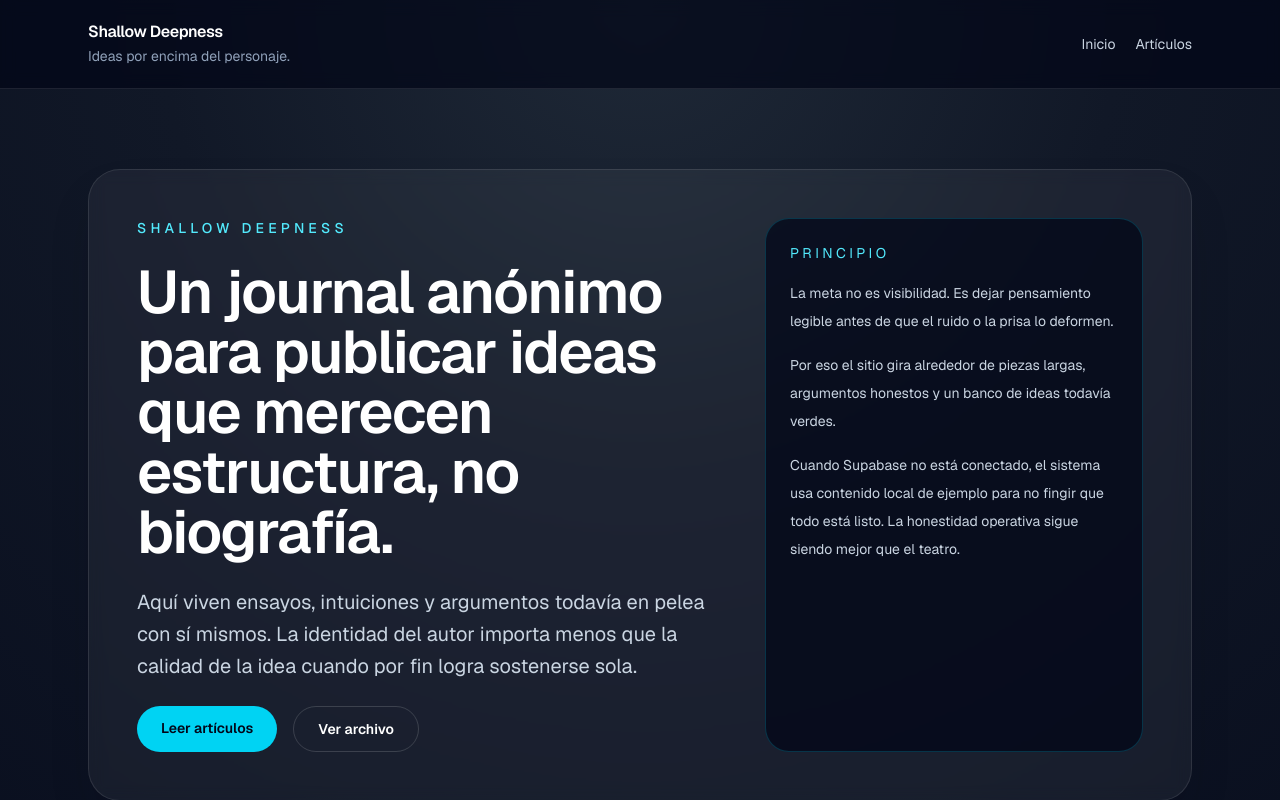
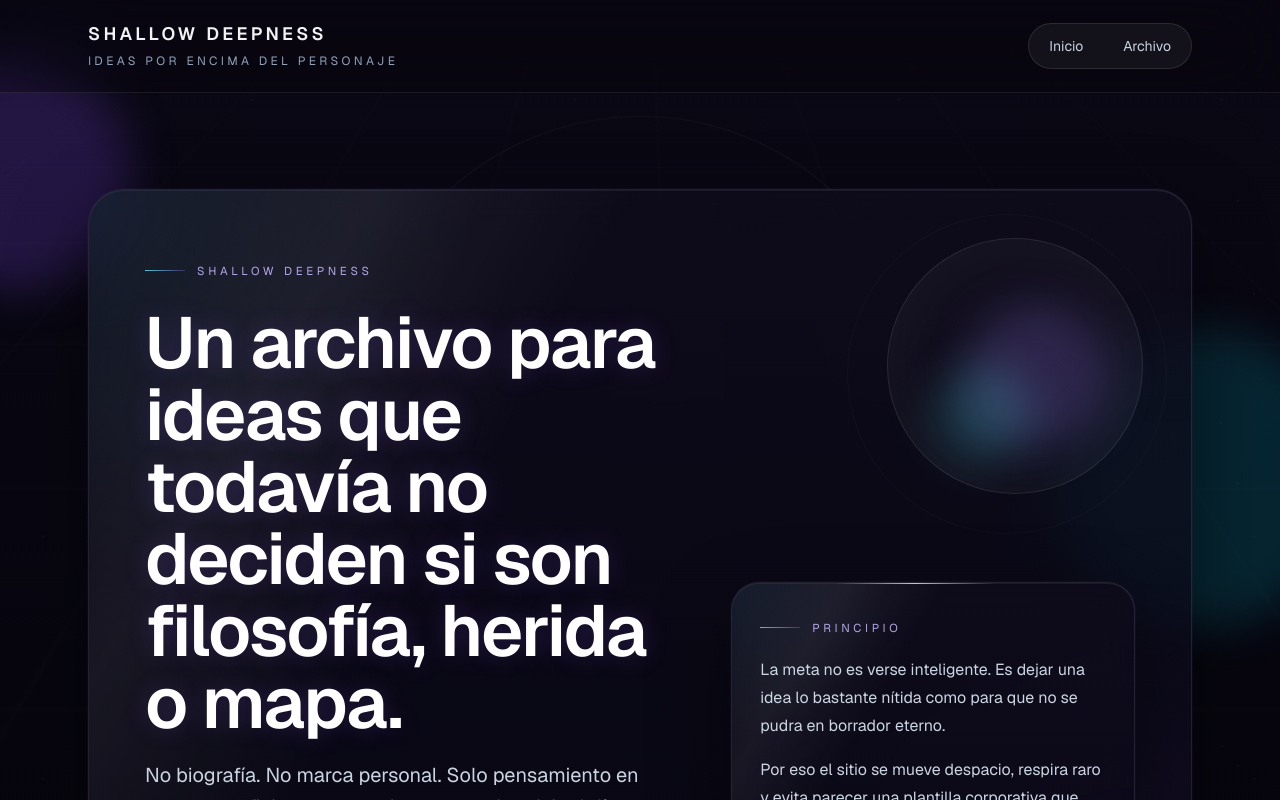
Before and after one commit to CinderelaOfRivia/shallow-deepness, a Next.js app: page / in a window 1280 px wide. Shown: the top 800 px of the page. Built offline with nearby package versions, Linux system fonts and the light colour scheme; no server answers; the database is empty.

Commit message:
fix studio auth flow

```diff
--- a/src/app/globals.css
+++ b/src/app/globals.css
@@ -1,8 +1,14 @@
 @import "tailwindcss";
 
 :root {
-  --background: #020617;
-  --foreground: #f8fafc;
+  --background: #04030a;
+  --foreground: #f6f3ff;
+  --panel: rgba(13, 12, 24, 0.66);
+  --panel-strong: rgba(9, 8, 18, 0.86);
+  --border: rgba(255, 255, 255, 0.1);
+  --violet: #8b5cf6;
+  --cyan: #67e8f9;
+  --rose: #fb7185;
 }
 
 @theme inline {
@@ -21,10 +27,219 @@ html {
 }
 
 body {
-  background: var(--background);
+  min-height: 100vh;
+  background:
+    radial-gradient(circle at 15% 20%, rgba(139, 92, 246, 0.18), transparent 0 28%),
+    radial-gradient(circle at 85% 18%, rgba(103, 232, 249, 0.15), transparent 0 22%),
+    radial-gradient(circle at 50% 78%, rgba(251, 113, 133, 0.11), transparent 0 24%),
+    linear-gradient(180deg, #0a0814 0%, #06050d 45%, #020208 100%);
   color: var(--foreground);
+  overflow-x: hidden;
+}
+
+body::before,
+body::after {
+  content: "";
+  position: fixed;
+  inset: 0;
+  pointer-events: none;
+  z-index: -1;
+}
+
+body::before {
+  background:
+    linear-gradient(rgba(255, 255, 255, 0.03) 1px, transparent 1px),
+    linear-gradient(90deg, rgba(255, 255, 255, 0.03) 1px, transparent 1px);
+  background-size: 72px 72px;
+  mask-image: radial-gradient(circle at center, black 35%, transparent 85%);
+  opacity: 0.18;
+  transform: perspective(1200px) rotateX(74deg) scale(1.5) translateY(16%);
+  transform-origin: center top;
+}
+
+body::after {
+  opacity: 0.08;
+  background-image:
+    radial-gradient(circle at 20% 20%, rgba(255,255,255,0.7) 0 1px, transparent 1px),
+    radial-gradient(circle at 80% 30%, rgba(255,255,255,0.6) 0 1px, transparent 1px),
+    radial-gradient(circle at 40% 70%, rgba(255,255,255,0.55) 0 1px, transparent 1px),
+    radial-gradient(circle at 65% 60%, rgba(255,255,255,0.55) 0 1px, transparent 1px);
+  background-size: 240px 240px, 320px 320px, 280px 280px, 360px 360px;
+  animation: drift-stars 24s linear infinite;
 }
 
 ::selection {
-  background: rgba(34, 211, 238, 0.35);
+  background: rgba(139, 92, 246, 0.35);
+  color: white;
 }
+
+@keyframes drift-stars {
+  0% {
+    transform: translate3d(0, 0, 0) scale(1);
+  }
+  50% {
+    transform: translate3d(0, 14px, 0) scale(1.02);
+  }
+  100% {
+    transform: translate3d(0, 0, 0) scale(1);
+  }
+}
+
+@keyframes float-slow {
+  0%, 100% {
+    transform: translate3d(0, 0, 0) scale(1);
+  }
+  50% {
+    transform: translate3d(0, -18px, 0) scale(1.04);
+  }
+}
+
+@keyframes pulse-halo {
+  0%, 100% {
+    opacity: 0.42;
+    transform: scale(1);
+  }
+  50% {
+    opacity: 0.78;
+    transform: scale(1.08);
+  }
+}
+
+@keyframes shimmer-line {
+  0% {
+    transform: translateX(-140%);
+  }
+  100% {
+    transform: translateX(220%);
+  }
+}
+
+@keyframes grain {
+  0%, 100% { transform: translate(0, 0); }
+  20% { transform: translate(-1%, 1%); }
+  40% { transform: translate(1%, -1%); }
+  60% { transform: translate(-0.5%, 0.5%); }
+  80% { transform: translate(0.5%, -0.5%); }
+}
+
+.ambient-orb {
+  position: absolute;
+  border-radius: 9999px;
+  filter: blur(22px);
+  animation: float-slow 13s ease-in-out infinite;
+}
+
+.glass-panel {
+  position: relative;
+  overflow: hidden;
+  border: 1px solid rgba(255, 255, 255, 0.1);
+  background: linear-gradient(180deg, rgba(15, 12, 28, 0.78), rgba(9, 8, 20, 0.7));
+  box-shadow:
+    inset 0 1px 0 rgba(255, 255, 255, 0.06),
+    0 30px 80px rgba(0, 0, 0, 0.45),
+    0 0 0 1px rgba(139, 92, 246, 0.06);
+  backdrop-filter: blur(20px);
+}
+
+.glass-panel::before {
+  content: "";
+  position: absolute;
+  inset: 0;
+  background:
+    linear-gradient(120deg, transparent 0%, rgba(255,255,255,0.08) 18%, transparent 36%),
+    radial-gradient(circle at top left, rgba(103, 232, 249, 0.1), transparent 28%),
+    radial-gradient(circle at bottom right, rgba(139, 92, 246, 0.12), transparent 34%);
+  opacity: 0.8;
+  pointer-events: none;
+}
+
+.glass-panel::after {
+  content: "";
+  position: absolute;
+  top: 0;
+  left: -20%;
+  width: 40%;
+  height: 1px;
+  background: linear-gradient(90deg, transparent, rgba(255,255,255,0.75), transparent);
+  animation: shimmer-line 9s ease-in-out infinite;
+  pointer-events: none;
+}
+
+.grain-overlay {
+  position: relative;
+}
+
+.grain-overlay::after {
+  content: "";
+  position: absolute;
+  inset: -50%;
+  opacity: 0.06;
+  background-image:
+    radial-gradient(circle, rgba(255,255,255,0.35) 0.7px, transparent 0.9px);
+  background-size: 16px 16px;
+  animation: grain 0.45s steps(2) infinite;
+  pointer-events: none;
+}
+
+.text-glow {
+  text-shadow: 0 0 24px rgba(139, 92, 246, 0.22);
+}
+
+.section-eyebrow {
+  display: inline-flex;
+  align-items: center;
+  gap: 0.75rem;
+  text-transform: uppercase;
+  letter-spacing: 0.32em;
+  font-size: 0.72rem;
+  color: rgba(196, 181, 253, 0.9);
+}
+
+.section-eyebrow::before {
+  content: "";
+  width: 2.5rem;
+  height: 1px;
+  background: linear-gradient(90deg, rgba(103, 232, 249, 0.8), rgba(139, 92, 246, 0.3));
+}
+
+.depth-ring {
+  position: absolute;
+  border-radius: 9999px;
+  border: 1px solid rgba(255,255,255,0.08);
+  box-shadow: inset 0 0 30px rgba(255,255,255,0.03);
+}
+
+.depth-ring--pulse {
+  animation: pulse-halo 8s ease-in-out infinite;
+}
+
+.prose-deep {
+  color: rgb(226 232 240);
+}
+
+.prose-deep h1,
+.prose-deep h2,
+.prose-deep h3,
+.prose-deep strong {
+  color: white;
+}
+
+.prose-deep p,
+.prose-deep li,
+.prose-deep blockquote {
+  color: rgb(203 213 225);
+}
+
+.prose-deep blockquote {
+  border-left: 1px solid rgba(139, 92, 246, 0.5);
+  padding-left: 1rem;
+  font-style: italic;
+}
+
+.prose-deep hr {
+  border-color: rgba(255,255,255,0.08);
+}
+
+.prose-deep a {
+  color: rgb(196 181 253);
+}
--- a/src/app/page.tsx
+++ b/src/app/page.tsx
@@ -9,32 +9,50 @@ export default async function HomePage() {
   const [featured, ...rest] = articles;
 
   return (
-    <div className="mx-auto flex max-w-6xl flex-col gap-20 px-6 py-16 sm:py-20">
-      <section className="grid gap-10 rounded-[2rem] border border-white/10 bg-white/5 p-8 shadow-2xl shadow-slate-950/20 backdrop-blur lg:grid-cols-[1.4fr_0.9fr] lg:p-12">
-        <div className="space-y-6">
-          <p className="text-sm font-medium uppercase tracking-[0.3em] text-cyan-300">Shallow Deepness</p>
-          <h1 className="max-w-4xl text-4xl font-semibold tracking-tight text-white sm:text-6xl">
-            Un journal anónimo para publicar ideas que merecen estructura, no biografía.
+    <div className="mx-auto flex max-w-6xl flex-col gap-20 px-6 py-16 sm:py-24">
+      <section className="glass-panel grain-overlay relative overflow-hidden rounded-[2.25rem] px-7 py-10 sm:px-10 sm:py-14 lg:px-14 lg:py-16">
+        <div className="absolute inset-y-0 right-0 hidden w-[42%] lg:block">
+          <div className="absolute right-12 top-12 h-64 w-64 rounded-full border border-white/10 bg-white/[0.02] shadow-[inset_0_0_80px_rgba(255,255,255,0.04)]" />
+          <div className="depth-ring depth-ring--pulse absolute right-6 top-6 h-80 w-80 opacity-50" />
+          <div className="ambient-orb right-20 top-28 h-36 w-36 bg-violet-400/20" />
+          <div className="ambient-orb right-40 top-44 h-24 w-24 bg-cyan-300/20 [animation-delay:-4s]" />
+        </div>
+
+        <div className="relative z-10 grid gap-10 lg:grid-cols-[1.15fr_0.85fr] lg:items-end">
+          <div className="space-y-7">
+            <p className="section-eyebrow">Shallow Deepness</p>
+            <div className="space-y-5">
+              <h1 className="text-glow max-w-4xl text-5xl font-semibold tracking-tight text-white sm:text-6xl lg:text-7xl">
+                Un archivo para ideas que todavía no deciden si son filosofía, herida o mapa.
               </h1>
               <p className="max-w-3xl text-lg leading-8 text-slate-300 sm:text-xl">
-            Aquí viven ensayos, intuiciones y argumentos todavía en pelea con sí mismos. La identidad del autor importa menos que la calidad de la idea cuando por fin logra sostenerse sola.
+                No biografía. No marca personal. Solo pensamiento en proceso, suficientemente claro para sobrevivir al día siguiente y suficientemente extraño para merecer haber sido escrito.
               </p>
-          <div className="flex flex-wrap gap-4">
-            <Link href="/articulos" className="rounded-full bg-cyan-400 px-6 py-3 text-sm font-semibold text-slate-950 transition hover:bg-cyan-300">
-              Leer artículos
+            </div>
+
+            <div className="flex flex-wrap gap-4 pt-2">
+              <Link
+                href="/articulos"
+                className="rounded-full bg-gradient-to-r from-violet-400 via-fuchsia-400 to-cyan-300 px-6 py-3 text-sm font-semibold text-slate-950 shadow-[0_10px_35px_rgba(139,92,246,0.35)] transition hover:scale-[1.02]"
+              >
+                Entrar al archivo
               </Link>
-            <Link href="/articulos" className="rounded-full border border-white/15 px-6 py-3 text-sm font-semibold text-white transition hover:bg-white/10">
-              Ver archivo
+              <Link
+                href="/articulos"
+                className="rounded-full border border-white/12 bg-white/[0.04] px-6 py-3 text-sm font-semibold text-white transition hover:bg-white/[0.08]"
+              >
+                Leer lo último
               </Link>
             </div>
           </div>
 
-        <div className="rounded-[1.5rem] border border-cyan-400/20 bg-slate-950/70 p-6">
-          <p className="text-sm uppercase tracking-[0.25em] text-cyan-300">Principio</p>
-          <div className="mt-4 space-y-4 text-sm leading-7 text-slate-300">
-            <p>La meta no es visibilidad. Es dejar pensamiento legible antes de que el ruido o la prisa lo deformen.</p>
-            <p>Por eso el sitio gira alrededor de piezas largas, argumentos honestos y un banco de ideas todavía verdes.</p>
-            <p>Cuando Supabase no está conectado, el sistema usa contenido local de ejemplo para no fingir que todo está listo. La honestidad operativa sigue siendo mejor que el teatro.</p>
+          <div className="glass-panel rounded-[1.75rem] p-6 sm:p-7">
+            <p className="section-eyebrow">Principio</p>
+            <div className="mt-5 space-y-4 text-sm leading-7 text-slate-300 sm:text-base">
+              <p>La meta no es verse inteligente. Es dejar una idea lo bastante nítida como para que no se pudra en borrador eterno.</p>
+              <p>Por eso el sitio se mueve despacio, respira raro y evita parecer una plantilla corporativa que leyó dos citas de Nietzsche y pidió un rebrand.</p>
+              <p>Si Supabase no está conectado, el sistema usa contenido local de ejemplo. Mejor honestidad atmosférica que infraestructura mitómana.</p>
+            </div>
           </div>
         </div>
       </section>
@@ -42,7 +60,7 @@ export default async function HomePage() {
       {featured ? (
         <section className="space-y-8">
           <SectionHeading
-            eyebrow="Destacado"
+            eyebrow="Pieza central"
             title={featured.title}
             description={featured.excerpt}
           />
@@ -52,36 +70,50 @@ export default async function HomePage() {
 
       <section className="space-y-8">
         <SectionHeading
-          eyebrow="Recientes"
+          eyebrow="Archivo"
           title="Pensamientos ya publicados"
-          description="Ensayos y artículos listos para vivir en la web sin depender del nombre del autor para sostenerse."
+          description="Piezas que ya aguantaron el fuego inicial y pueden vivir solas, sin apoyarse en el nombre del autor para parecer importantes."
         />
+        {rest.length > 0 ? (
           <div className="grid gap-6 lg:grid-cols-2">
-          {(rest.length ? rest : articles).map((article) => (
+            {rest.map((article) => (
               <ArticleCard key={article.id} article={article} />
             ))}
           </div>
+        ) : (
+          <div className="glass-panel rounded-[1.8rem] px-6 py-7 text-sm leading-7 text-slate-300 sm:px-8">
+            Por ahora hay una sola pieza publicada. Lo cual suena pequeño, pero también evita el pecado viejo de inflar archivo con aire. La siguiente debería aparecer cuando merezca existir.
+          </div>
+        )}
       </section>
 
-      <section className="grid gap-6 rounded-[2rem] border border-white/10 bg-white/5 p-8 lg:grid-cols-[0.8fr_1.2fr]">
+      <section className="glass-panel rounded-[2rem] p-8 sm:p-10">
+        <div className="grid gap-8 lg:grid-cols-[0.78fr_1.22fr]">
           <SectionHeading
             eyebrow="Banco de ideas"
-          title="Temas que merecen madurar"
-          description="No todo merece publicarse hoy. Algunas ideas todavía necesitan quedarse un rato en el fuego bajo."
+            title="Temas que todavía están mutando"
+            description="No todo debería publicarse hoy. Algunas ideas necesitan quedarse un rato en el sótano, tomando forma rara antes de pedir luz."
           />
           <div className="grid gap-4">
-          {ideas.map((idea) => (
-            <article key={idea.id} className="rounded-2xl border border-white/10 bg-slate-950/70 p-5">
-              <div className="mb-3 flex items-center justify-between gap-4">
-                <h3 className="text-lg font-semibold text-white">{idea.title}</h3>
-                <span className="rounded-full border border-white/10 px-3 py-1 text-xs uppercase tracking-[0.2em] text-slate-300">
+            {ideas.map((idea, index) => (
+              <article
+                key={idea.id}
+                className="rounded-[1.6rem] border border-white/8 bg-black/20 p-5 transition hover:border-violet-300/20 hover:bg-white/[0.04]"
+              >
+                <div className="mb-4 flex items-center justify-between gap-4">
+                  <div>
+                    <p className="mb-2 text-[11px] uppercase tracking-[0.32em] text-slate-500">Seed {String(index + 1).padStart(2, "0")}</p>
+                    <h3 className="text-xl font-semibold text-white">{idea.title}</h3>
+                  </div>
+                  <span className="rounded-full border border-white/10 px-3 py-1 text-[11px] uppercase tracking-[0.24em] text-slate-300">
                     {idea.status}
                   </span>
                 </div>
                 <p className="text-sm leading-7 text-slate-300">{idea.angle}</p>
-              <p className="mt-3 text-sm leading-7 text-cyan-100/85">{idea.why_now}</p>
+                <p className="mt-3 text-sm leading-7 text-violet-100/85">{idea.why_now}</p>
               </article>
             ))}
+          </div>
         </div>
       </section>
     </div>
--- a/src/app/studio/actions.ts
+++ b/src/app/studio/actions.ts
@@ -3,11 +3,11 @@
 import { revalidatePath } from "next/cache";
 import { redirect } from "next/navigation";
 import { clearAdminAuthCookie, isAdminAuthenticated, setAdminAuthCookie } from "@/lib/admin-auth";
-import { getSupabaseAdmin, hasSupabaseServerEnv } from "@/lib/supabase";
+import { getSupabaseAdmin, hasSupabaseAdminEnv } from "@/lib/supabase";
 import { slugify } from "@/lib/utils";
 
 function requireSupabase() {
-  if (!hasSupabaseServerEnv()) {
+  if (!hasSupabaseAdminEnv()) {
     throw new Error("Supabase no está configurado todavía. Usa .env.example y ejecuta supabase/schema.sql.");
   }
 
--- a/src/app/studio/page.tsx
+++ b/src/app/studio/page.tsx
@@ -1,7 +1,7 @@
 import Link from "next/link";
 import { redirect } from "next/navigation";
 import { createIdeaAction, logoutAction, upsertArticleAction } from "@/app/studio/actions";
-import { getAllArticles, getIdeas } from "@/lib/articles";
+import { getAllArticles, getAllIdeas } from "@/lib/articles";
 import { isAdminAuthenticated } from "@/lib/admin-auth";
 import { hasSupabaseAdminEnv } from "@/lib/supabase";
 import { formatDate } from "@/lib/utils";
@@ -86,7 +86,7 @@ export default async function StudioPage({
   if (!isAdmin) redirect("/studio/login");
 
   const params = await searchParams;
-  const [articles, ideas] = await Promise.all([getAllArticles(), getIdeas()]);
+  const [articles, ideas] = await Promise.all([getAllArticles(), getAllIdeas()]);
   const latestDraft = articles.find((article) => article.status === "draft") ?? null;
   const selectedArticle =
     articles.find((article) => article.slug === params.article) ?? latestDraft ?? articles[0] ?? null;
--- a/src/components/markdown.tsx
+++ b/src/components/markdown.tsx
@@ -3,7 +3,7 @@ import remarkGfm from "remark-gfm";
 
 export function Markdown({ source }: { source: string }) {
   return (
-    <div className="prose prose-invert max-w-none prose-headings:tracking-tight prose-p:text-slate-200 prose-li:text-slate-200 prose-strong:text-white prose-a:text-cyan-300">
+    <div className="prose prose-invert prose-lg prose-headings:tracking-tight prose-p:leading-8 prose-li:leading-8 prose-hr:my-10 max-w-none prose-deep">
       <ReactMarkdown remarkPlugins={[remarkGfm]}>{source}</ReactMarkdown>
     </div>
   );
--- a/src/components/site-shell.tsx
+++ b/src/components/site-shell.tsx
@@ -3,22 +3,34 @@ import { siteConfig } from "@/lib/site-config";
 
 const nav = [
   { href: "/", label: "Inicio" },
-  { href: "/articulos", label: "Artículos" },
+  { href: "/articulos", label: "Archivo" },
 ];
 
 export function SiteShell({ children }: { children: React.ReactNode }) {
   return (
-    <div className="min-h-screen bg-[radial-gradient(circle_at_top,#1f2937_0%,#111827_28%,#020617_100%)] text-slate-100">
-      <header className="border-b border-white/10 bg-slate-950/70 backdrop-blur">
+    <div className="relative min-h-screen overflow-hidden text-slate-100">
+      <div className="pointer-events-none absolute inset-0 overflow-hidden">
+        <div className="ambient-orb left-[-6rem] top-20 h-56 w-56 bg-violet-500/20" />
+        <div className="ambient-orb right-[-4rem] top-[22rem] h-72 w-72 bg-cyan-400/15 [animation-delay:-3s]" />
+        <div className="ambient-orb bottom-[-3rem] left-1/3 h-64 w-64 bg-rose-500/10 [animation-delay:-6s]" />
+        <div className="depth-ring depth-ring--pulse left-1/2 top-32 h-[34rem] w-[34rem] -translate-x-1/2 opacity-40" />
+        <div className="depth-ring right-[8%] top-[24rem] h-64 w-64 opacity-30" />
+      </div>
+
+      <header className="sticky top-0 z-30 border-b border-white/8 bg-black/20 backdrop-blur-2xl">
         <div className="mx-auto flex max-w-6xl items-center justify-between px-6 py-5">
-          <Link href="/" className="max-w-sm text-sm leading-6 text-slate-200">
-            <span className="block text-base font-semibold tracking-tight text-white">{siteConfig.name}</span>
-            <span className="text-slate-400">Ideas por encima del personaje.</span>
+          <Link href="/" className="max-w-sm text-sm leading-6 text-slate-200 transition hover:text-white">
+            <span className="block text-lg font-semibold tracking-[0.18em] text-white/95 uppercase">{siteConfig.name}</span>
+            <span className="text-xs uppercase tracking-[0.28em] text-slate-400">Ideas por encima del personaje</span>
           </Link>
 
-          <nav className="flex items-center gap-5 text-sm text-slate-300">
+          <nav className="flex items-center gap-2 rounded-full border border-white/10 bg-white/5 p-1 text-sm text-slate-300 backdrop-blur-xl">
             {nav.map((item) => (
-              <Link key={item.href} href={item.href} className="transition hover:text-white">
+              <Link
+                key={item.href}
+                href={item.href}
+                className="rounded-full px-4 py-2 transition hover:bg-white/10 hover:text-white"
+              >
                 {item.label}
               </Link>
             ))}
@@ -26,12 +38,12 @@ export function SiteShell({ children }: { children: React.ReactNode }) {
         </div>
       </header>
 
-      <main>{children}</main>
+      <main className="relative z-10">{children}</main>
 
-      <footer className="border-t border-white/10 bg-slate-950/80">
-        <div className="mx-auto flex max-w-6xl flex-col gap-2 px-6 py-8 text-sm text-slate-400 sm:flex-row sm:items-center sm:justify-between">
+      <footer className="relative z-10 border-t border-white/8 bg-black/20 backdrop-blur-2xl">
+        <div className="mx-auto flex max-w-6xl flex-col gap-3 px-6 py-10 text-sm text-slate-400 sm:flex-row sm:items-center sm:justify-between">
           <p>{siteConfig.description}</p>
-          <p>Hecho para preservar pensamiento, no para perseguir aplausos.</p>
+          <p className="text-slate-500">Hecho para ideas que deberían sobrevivir a su propio autor.</p>
         </div>
       </footer>
     </div>
```
Also changed, not shown: src/app/articulos/[slug]/page.tsx (+20 -7 lines), src/app/articulos/page.tsx (+8 -6 lines), src/components/article-card.tsx (+13 -11 lines), src/components/section-heading.tsx (+4 -4 lines), src/lib/articles.ts (+15 -0 lines). Lines whose indentation alone changed are shown as unchanged.
